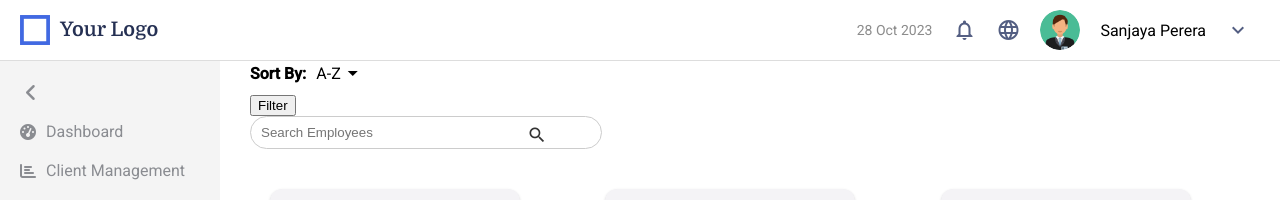
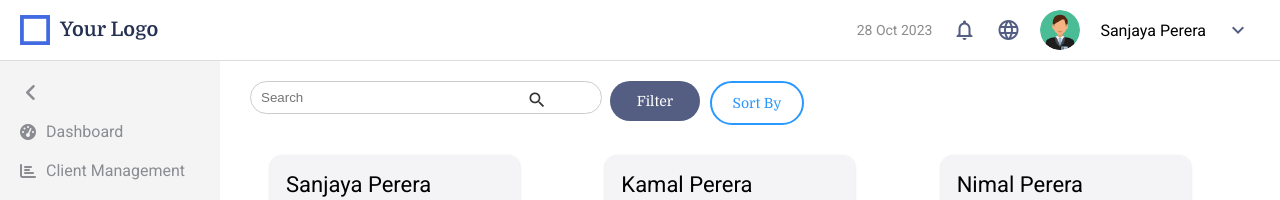
Before and after one commit to MadushaniR/Employee-Management-Dashboard, an Angular app: page /client-management in a window 1280 px wide. Shown: the top 200 px of the page. Built offline with nearby package versions, Linux system fonts and the light colour scheme.

Commit message:
Buttons updated

```diff
--- a/src/app/client-management/client-management.component.css
+++ b/src/app/client-management/client-management.component.css
@@ -43,6 +43,28 @@ h2 {
   gap: 16px;
   height: calc(100vh - 100px);
   overflow: auto;
+}
+
+.option-container{
+  display: flex;
+  padding-top: 20px;
+}
+.filter-button{
+  width: 90px;
+height: 39.63px;
+border-radius: 40px;
+border: 1px;
+opacity: 0px;
+background: #535E82;
+color: #fff;
+margin-left: 60px;
+font-family: "Domine", serif;
+font-size: 14px;
+font-weight: 400;
+line-height: 22px;
+cursor: pointer;
+
+
 }
 
 .employee-card {
@@ -172,9 +194,25 @@ h2 {
 }
 
 .sort-label {
-  margin-right: 10px;
-  font-weight: bold;
+  width: 90px;
+  height: 39.63px;
+  border-radius: 40px;
+  border: 1px;
+  opacity: 0px;
+  background: #fff;
+  color: var(--B2, #2998FF);
+  border: 2px solid var(--B2, #2998FF);
+  margin-left: 10px;
+  font-family: "Domine", serif;
+  font-size: 14px;
+  font-weight: 400;
+  cursor: pointer;
+  display: flex;
+  justify-content: center;
+  align-items: center;
+  text-align: center;
 }
+
 
 .sort-select {
   padding: 8px;
--- a/src/app/client-management/client-management.component.html
+++ b/src/app/client-management/client-management.component.html
@@ -1,10 +1,24 @@
+<div class="option-container">
+<div class="search-container">
+  <input
+    type="text"
+    placeholder="Search"
+    [(ngModel)]="searchTerm"
+    (ngModelChange)="filterEmployees()"
+    class="search-input"
+  />
+  <button class="search-button" (click)="filterEmployees()">
+    <mat-icon class="search-icon">search</mat-icon>
+  </button>
+</div>
+<button class="filter-button" (click)="openDialog()">Filter</button>
+
 <div class="sort-container" (click)="toggleSort()">
-  <label for="sortBy" class="sort-label">Sort By:</label>
-  <span class="sort-order">{{ sortOrder === 'asc' ? 'A-Z' : 'Z-A' }}</span>
-  <mat-icon class="sort-icon">{{ sortOrder === 'asc' ? 'arrow_drop_down' : 'arrow_drop_up' }}</mat-icon>
+  <label for="sortBy" class="sort-label">Sort By</label>
 </div>
 
-<button class="filter-button" (click)="openDialog()">Filter</button>
+
+</div>
 
 <!-- Filter Dialog Implementation -->
 <div class="dialog" *ngIf="isDialogOpen">
@@ -72,18 +86,6 @@
   </div>
 </div>
 
-<div class="search-container">
-  <input
-    type="text"
-    placeholder="Search Employees"
-    [(ngModel)]="searchTerm"
-    (ngModelChange)="filterEmployees()"
-    class="search-input"
-  />
-  <button class="search-button" (click)="filterEmployees()">
-    <mat-icon class="search-icon">search</mat-icon>
-  </button>
-</div>
 
 <div class="employee-cards">
   <mat-card *ngFor="let employee of displayedEmployees" class="employee-card">
```
